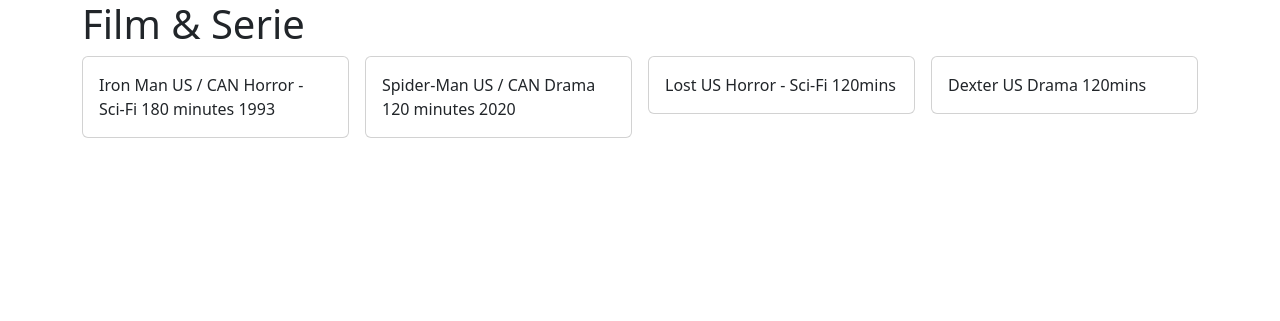
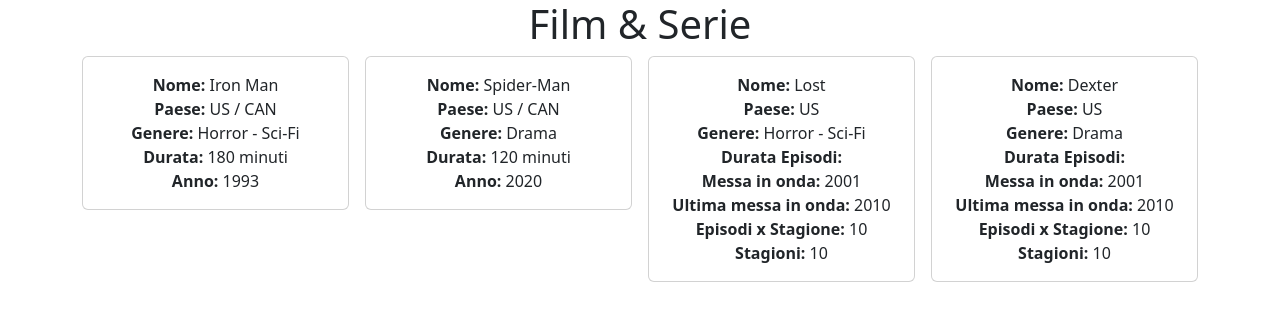
Before and after one commit to StefanoMela/php-oop-1, a PHP site: page / in a window 1280 px wide. Shown: the top 321 px of the page. Run offline with PHP 8.4, Linux system fonts and the light colour scheme.

Commit message:
feat print cards w/ specific attributes

```diff
--- a/Models/Movie.php
+++ b/Models/Movie.php
@@ -8,10 +8,12 @@ require_once __DIR__ . '/Genre.php';
  * Class Movie
  * Define a Movie
  *
-*/
+ */
 
-class Movie extends Production {
+class Movie extends Production
+{
 
+    public $length;
     public $year;
 
     public function __construct(
@@ -25,7 +27,7 @@ class Movie extends Production {
             $name,
             $genres,
             $country,
-            $length,
+            $this->length = $length,
             $this->year = $year,
         );
     }
@@ -35,7 +37,13 @@ class Movie extends Production {
 
         $genre = $this->genres->getGenre();
 
-        return "$this->name $this->country $genre $this->length $this->year";
+        return
+        "
+        <strong>Nome: </strong>$this->name<br>
+        <strong>Paese: </strong>$this->country<br>
+        <strong>Genere: </strong>$genre<br>
+        <strong>Durata: </strong>$this->length<br>
+        <strong>Anno: </strong>$this->year<br>
+        ";
     }
-
 };
--- a/Models/Production.php
+++ b/Models/Production.php
@@ -5,18 +5,15 @@ class Production {
     public $name;
     public $genres;
     public $country;
-    public $length;
 
     public function __construct(
         string $name,
         Genre $genres,
         string $country,
-        string $length,
     ) {
         $this->name = $name;
         $this->genres = $genres;
         $this->country = $country;
-        $this->length = $length;
     }
 
     public function getFullInfo()
@@ -24,6 +21,6 @@ class Production {
 
         $genre = $this->genres->getGenre();
 
-        return "$this->name $this->country $genre $this->length";
+        return "$this->name $this->country $genre";
     }
 };
--- a/Models/TvSerie.php
+++ b/Models/TvSerie.php
@@ -3,10 +3,12 @@
 include_once __DIR__ . '/Production.php';
 include_once __DIR__ . '/Genre.php';
 
-class TvSerie extends Production {
+class TvSerie extends Production
+{
 
     public $aired_on;
     public $last_aired;
+    public $episode_length;
     public $seasonal_episodes;
     public $numbers_of_season;
 
@@ -14,7 +16,7 @@ class TvSerie extends Production {
         string $name,
         Genre $genres,
         string $country,
-        string $length,
+        string $episode_length,
         int $aired_on,
         int $last_aired,
         int $seasonal_episodes,
@@ -26,20 +28,29 @@ class TvSerie extends Production {
             $name,
             $genres,
             $country,
-            $length,
+            $this->episode_length,
             $this->aired_on = $aired_on,
             $this->last_aired = $last_aired,
             $this->seasonal_episodes = $seasonal_episodes,
             $this->numbers_of_season = $numbers_of_season
 
         );
-
     }
     public function getFullInfo()
     {
 
         $genre = $this->genres->getGenre();
 
-        return "$this->name $this->country $genre $this->length";
+        return
+            "
+            <strong>Nome: </strong>$this->name<br>
+            <strong>Paese: </strong>$this->country<br>
+            <strong>Genere: </strong>$genre<br>
+            <strong>Durata Episodi: </strong>$this->episode_length<br>
+            <strong>Messa in onda: </strong>$this->aired_on<br>
+            <strong>Ultima messa in onda: </strong>$this->last_aired<br>
+            <strong>Episodi x Stagione: </strong>$this->seasonal_episodes<br>
+            <strong>Stagioni: </strong>$this->numbers_of_season<br>
+            ";
     }
 }
--- a/index.php
+++ b/index.php
@@ -25,7 +25,7 @@ $mixed = [
         'Iron Man',
         $genre,
         'US / CAN',
-        '180 minutes',
+        '180 minuti',
         1993
     ),
 
@@ -33,7 +33,7 @@ $mixed = [
         'Spider-Man',
         $genre_2,
         'US / CAN',
-        '120 minutes',
+        '120 minuti',
         2020
     ),
 
@@ -41,7 +41,7 @@ $mixed = [
         'Lost',
         $genre,
         'US',
-        '120mins',
+        '40 minuti',
         2001,
         2010,
         10,
@@ -52,7 +52,7 @@ $mixed = [
         'Dexter',
         $genre_2,
         'US',
-        '120mins',
+        '50 minuti',
         2001,
         2010,
         10,
@@ -74,7 +74,7 @@ $mixed = [
 </head>
 
 <body>
-    <div class="container">
+    <div class="container text-center">
         <h1>Film & Serie</h1>
         <div class="row g-3">
             <?php foreach ($mixed as $production) : ?>
```
